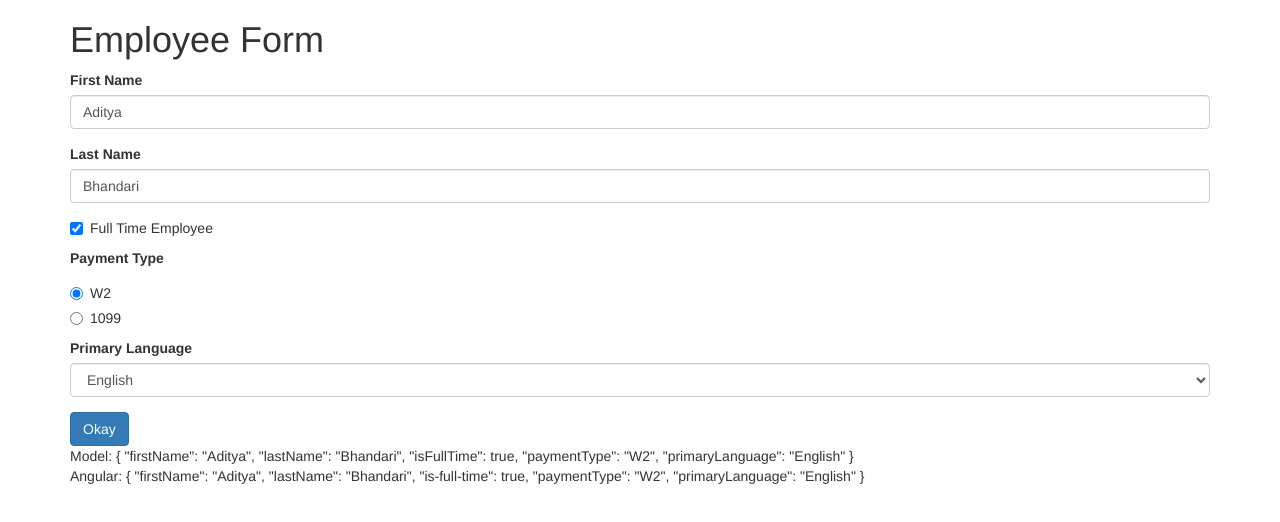
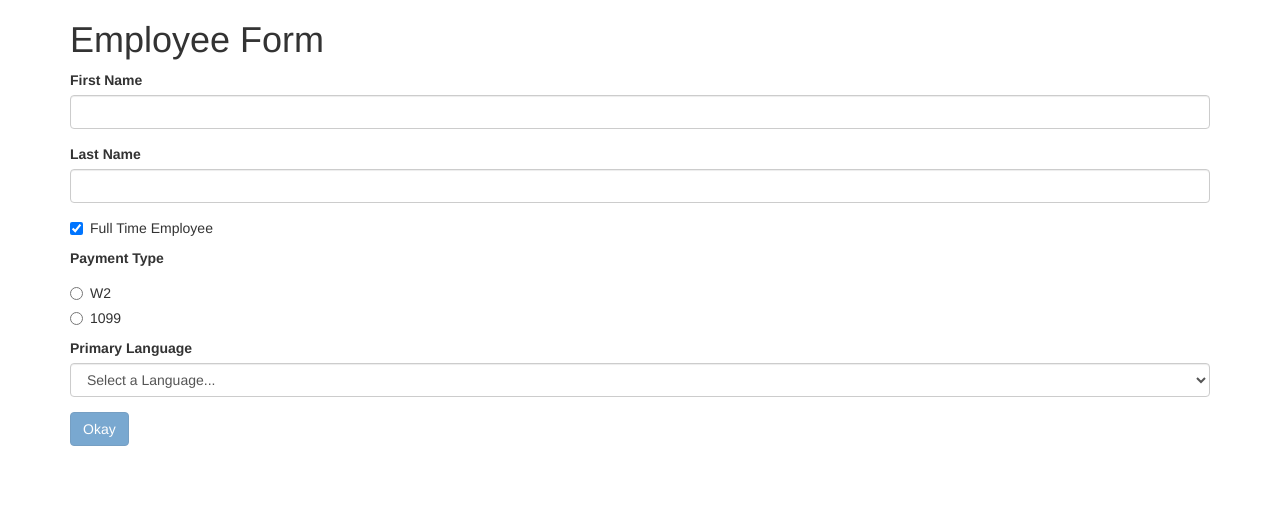
Before and after one commit to adibwoy/Angular-2-Forms, an Angular app: page / in a window 1280 px wide. Shown: the top 522 px of the page. Built offline with nearby package versions, Linux system fonts and the light colour scheme.

Commit message:
Validating individual form fields

```diff
--- a/src/app/app.component.html
+++ b/src/app/app.component.html
@@ -1,12 +1,16 @@
 <div class="container">
     <h1>Employee Form</h1>
     <form #form="ngForm" novalidate>
-        <div class="form-group">
-            <label for="firstNameId">First Name</label>
-            <input id="firstNameId" type="text" class="form-control" required
+        <div class="form-group" [class.has-error]="firstName.invalid && firstName.touched">
+            <label for="firstNameId" class="control-label">First Name</label>
+            <input #firstName="ngModel" pattern="...+" required id="firstNameId" type="text" class="form-control" required
                 name="firstName"
                 [(ngModel)]="model.firstName">
+            <div *ngIf="firstName.invalid && firstName.touched" class="alert alert-danger" role="alert">
+                First name is required, and must be atleast 3 characters.
+            </div>
         </div>
+
 
         <div class="form-group">
             <label for="lastNameId">Last Name</label>
@@ -39,20 +43,22 @@
             </label>
         </div>
 
-        <div class="form-group">
-            <label>Primary Language</label>
-            <select class="form-control" name="primaryLanguage"
+        <div class="form-group" [class.has-error]="hasPrimaryLanguageError">
+            <label class="control-label">Primary Language</label>
+            <select #primaryLanguage class="form-control" name="primaryLanguage"
+                (blur)="validatePrimaryLanguage(primaryLanguage.value)"
+                (change)="validatePrimaryLanguage(primaryLanguage.value)"
                 [(ngModel)]="model.primaryLanguage">
+                <option value="default">Select a Language...</option>
                 <option *ngFor="let lang of languages">
                     {{ lang }}
                 </option>
             </select>
         </div>
 
-        <button class="btn btn-primary" type="submit">Okay</button>
+        <button class="btn btn-primary"
+            type="submit"
+            [disabled]="form.invalid">Okay</button>
+
     </form>
-
-    Model: {{model | json}}
-    <br>
-    Angular: {{form.value | json}}
 </div>
--- a/src/app/app.component.ts
+++ b/src/app/app.component.ts
@@ -10,5 +10,14 @@ import { Employee } from './models/employee.model';
 export class AppComponent {
     title = 'app works!';
     languages = ['English', 'Spanish', 'Other'];
-    model = new Employee('Aditya', 'Bhandari', true, 'W2', 'English');
+    model = new Employee('', '', true, '', 'default');
+    hasPrimaryLanguageError = false;
+
+    validatePrimaryLanguage(value) {
+        if(value === 'default') {
+            this.hasPrimaryLanguageError = true;
+        } else {
+            this.hasPrimaryLanguageError = false;
+        }
+    }
 }
```
